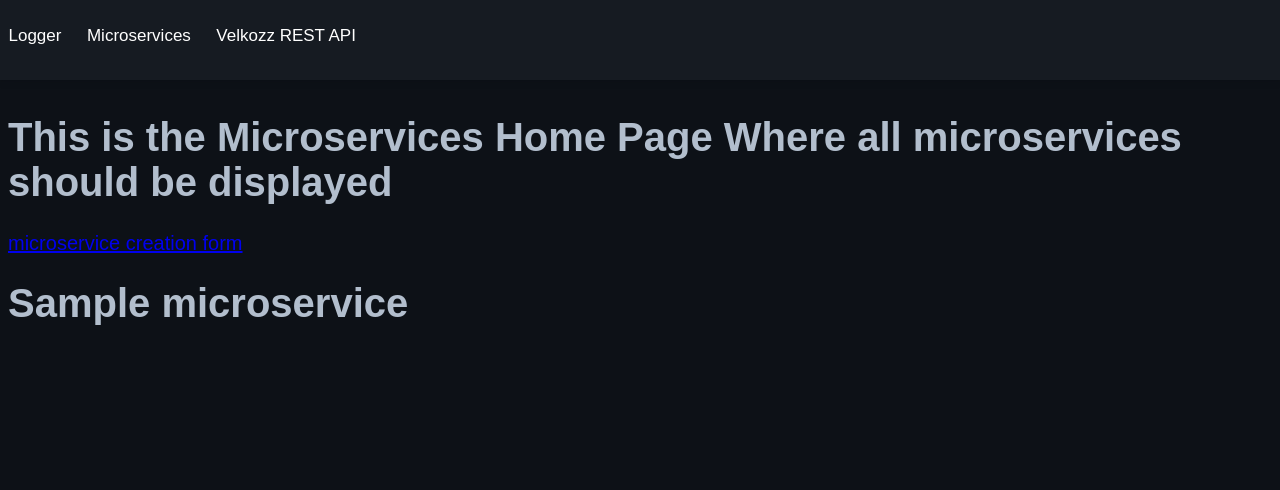
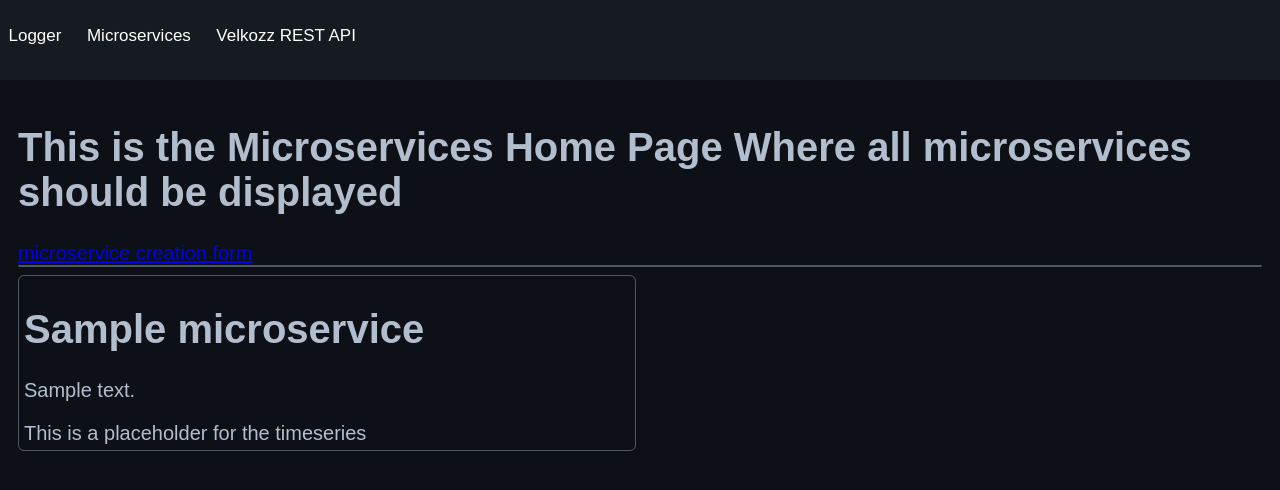
Before and after one commit to velkoz-data-ingestion/velkozz_logging_application, a Flask app: template velkozz_logger/velkozz_logger/microservice_logger/templates/microservice_home.html in a window 1280 px wide. Shown: the top 490 px of the page. Run offline with Flask 2, Linux system fonts and the light colour scheme; tables that the repository leaves empty hold one stand-in row (values such as "Sample post"); the template is opened without the code that fills it: values that come from a table or form of the project are taken from there, most other values are stand-ins (such as "Sample title", 1, 10 or a date in 2020); parts of the project's set-up code (start-up, migrations or seed data) failed here and were passed over; some libraries are stand-ins or nearby versions.

Commit message:
Backend for the microservice logger

```diff
--- a/velkozz_logger/velkozz_logger/__init__.py
+++ b/velkozz_logger/velkozz_logger/__init__.py
@@ -28,8 +28,8 @@ def init_app():
         db.create_all()
 
         #  Registering Blueprints:
-        app.register_blueprint(core_routes.core_bp)
-        app.register_blueprint(microservice_routes.microservice_bp)
-        app.register_blueprint(velkozz_rest_api_routes.velkozz_REST_API_bp)
+        app.register_blueprint(core_routes.core_bp, url_prefix="/")
+        app.register_blueprint(microservice_routes.microservice_bp, url_prefix="/microservices")
+        app.register_blueprint(velkozz_rest_api_routes.velkozz_REST_API_bp, url_prefix="/rest_api")
 
         return app
--- /dev/null
+++ b/velkozz_logger/velkozz_logger/microservice_logger/static/microservice_grid_styling.css
@@ -0,0 +1,28 @@
+.main_microservice_body{
+    padding: 10px;
+}
+
+.chart{
+    border-radius: 6px;
+    border: 1px solid;
+    border-color: var(--btn-grey-border);
+}
+
+.page-intro{
+    margin-bottom: 0.5rem;
+}
+
+.microservice_grid{
+    display: grid;
+    grid-template-columns: repeat(2, 1fr);
+    grid-template-rows: repeat(1, 1fr);
+    gap: 0.5rem;
+}
+
+.microservice{
+    border-radius: 6px;
+    border: 1px solid;
+    border-color: var(--btn-grey-border);
+    padding: 5px;
+
+}
--- a/velkozz_logger/velkozz_logger/microservice_logger/templates/microservice_home.html
+++ b/velkozz_logger/velkozz_logger/microservice_logger/templates/microservice_home.html
@@ -1,13 +1,30 @@
 {% extends "layout.html" %}
 
+{% block css %}
+    <link rel="stylesheet" href="{{ url_for('microservice_bp.static', filename='microservice_grid_styling.css') }}">
+{% endblock css %}
+
 {% block body %}
+    <div class="main_microservice_body">
+
+        <div class="page-intro">
             <h1>This is the Microservices Home Page Where all microservices should be displayed</h1>
             <a href="{{ url_for('microservice_bp.microservice_creation_form') }}">microservice creation form</a>
+            <div id="chart" class="chart"></div>
+        </div>
+
+        <div class="microservice_grid">
 
             {% for microservice in microservices %}
+                <div class="microservice">
                     <h1>{{microservice.microservice_name}}</h1>
-    <div id="chart" class="chart"></div>
+                    <p>{{microservice.microservice_description}}</p>
+                    <div>This is a placeholder for the timeseries</div>
+                </div>
             {% endfor %}
+        </div>
+
+    </div>
 
     {% block javascript %}
     <script src="https://cdn.plot.ly/plotly-latest.min.js"></script>
--- a/velkozz_logger/velkozz_logger/static/core_styling.css
+++ b/velkozz_logger/velkozz_logger/static/core_styling.css
@@ -67,19 +67,3 @@ body {
     min-height: 100vh;
     flex-direction: column;
 }
-
-.card {
-    display: flex;
-    flex-direction: column;
-    justify-content: center;
-    align-items: center;
-    background: var(--card-color);
-    box-shadow: rgba(20, 3, 19, 0.1) 0px 0.15rem 0.5rem, rgba(2, 8, 20, 0.1) 0px 0.075rem 0.175rem;
-    height: 100%;
-    width: 100%;
-    transition: all 500ms;
-    overflow: hidden;
-    background-size: cover;
-    background-position: center;
-    background-repeat: no-repeat;
- }
```
Also changed, not shown: velkozz_logger/velkozz_logger/microservice_logger/routes.py (+79 -3 lines). Lines whose indentation alone changed are shown as unchanged.
